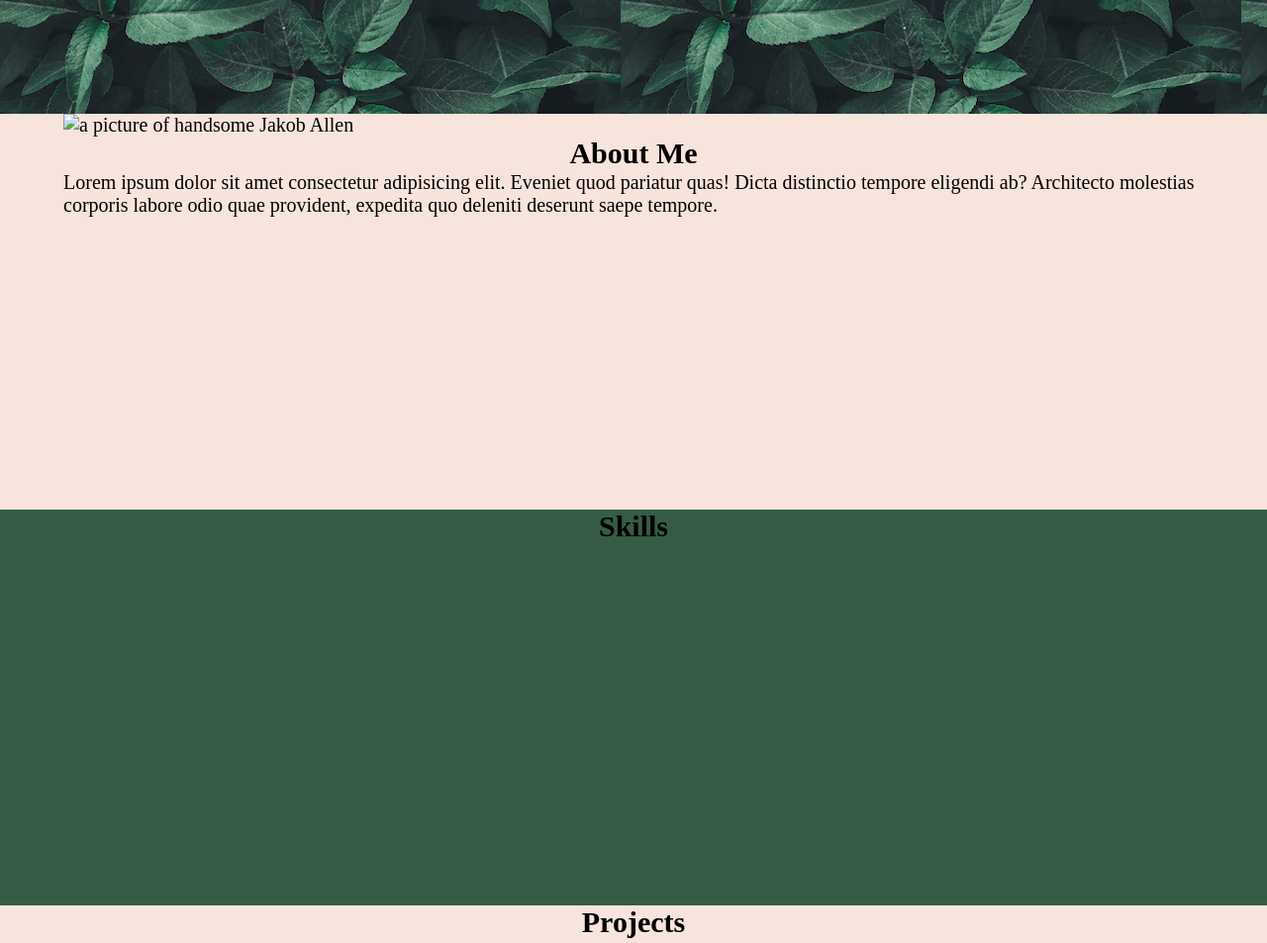
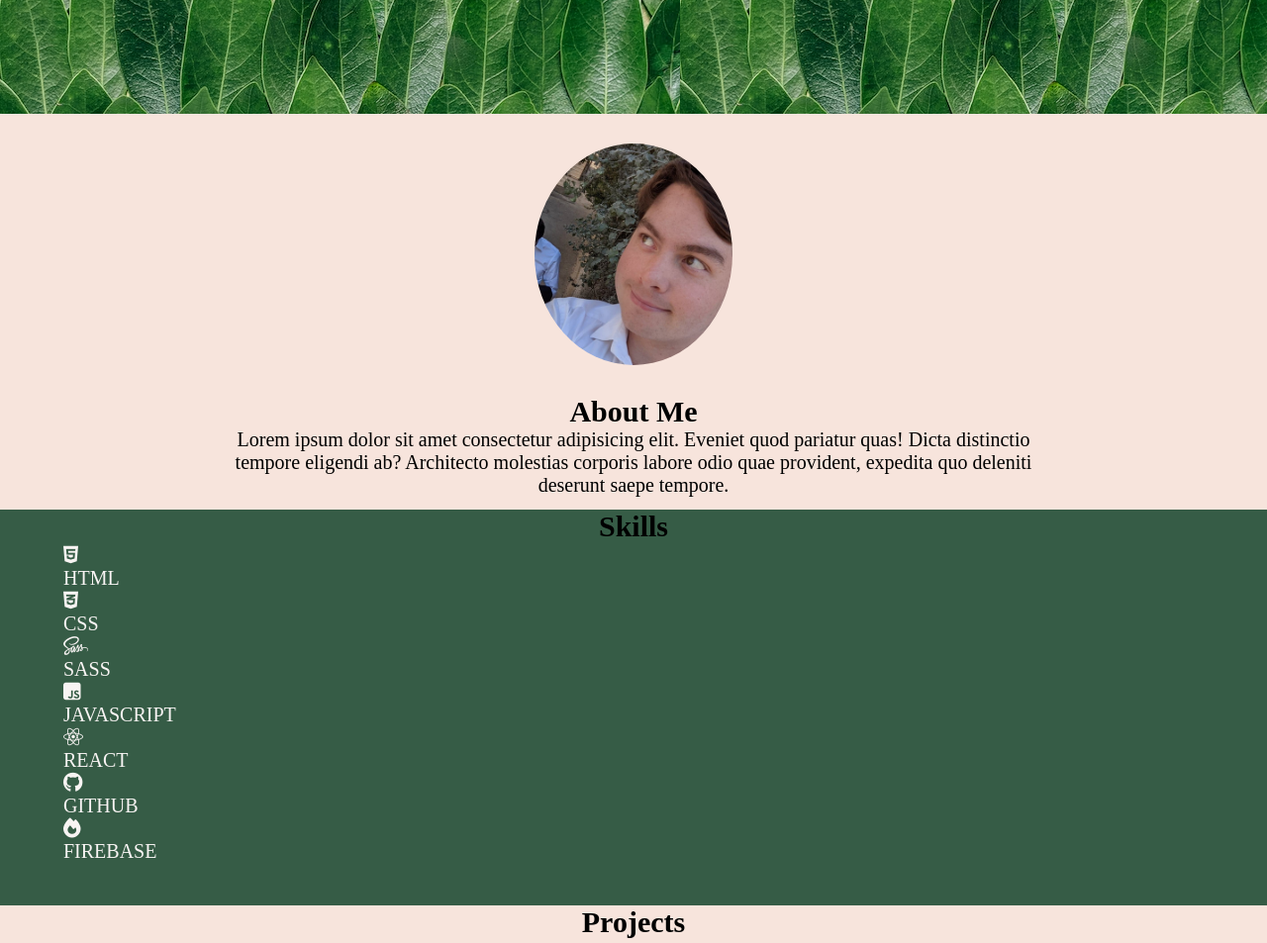
Before and after one commit to allenjakob/jakobAllenPortfolio, a plain HTML site: page index.html in a window 1280 px wide. Shown: the part 285-1238 px from the top of the page at 99% size. Drawn offline with Linux system fonts and the light colour scheme.

Commit message:
did a lot of work

```diff
--- a/index.html
+++ b/index.html
@@ -7,6 +7,7 @@
     <meta name="viewport" content="width=device-width, initial-scale=1.0">
     <link rel="stylesheet" href="styles/styles.css">
     <title>Jakob's Professional Portfolio</title>
+    <script src="https://kit.fontawesome.com/e0246ef5da.js" crossorigin="anonymous"></script>
 </head>
 
 <body>
@@ -35,7 +36,7 @@
         <div class="wrapper">
             <div class="aboutMeFlex">
                 <div class="aboutMeImg">
-                    <img src="" alt="a picture of handsome Jakob Allen">
+                    <img src="../assets/jakobPic.jpg" alt="a picture of handsome Jakob Allen">
                 </div>
                 <h2>About Me</h2>
                 <p>Lorem ipsum dolor sit amet consectetur adipisicing elit. Eveniet quod pariatur quas! Dicta distinctio tempore eligendi ab? Architecto molestias corporis labore odio quae provident, expedita quo deleniti deserunt saepe tempore.</p>
@@ -47,14 +48,40 @@
         <div class="wrapper">
             <div class="skillsFlexParent">
                 <h2>Skills</h2>
-                <div class="skillIconBox1">
-                    <!-- 4 icons go here -->
-                </div>
-                <div class="skillIconBox2">
-                    <!-- 3 icons go here -->
+                <div class="skillBoxContatiner">
+                    <div class="skillBox">
+                        <i class="fa-brands fa-html5"></i>
+                        <p>HTML</p>
+                    </div>
+                    <div class="skillBox">
+                        <i class="fa-brands fa-css3-alt"></i>
+                        <p>CSS</p>
+                    </div>
+                    <div class="skillBox">
+                        <i class="fa-brands fa-sass"></i>
+                        <p>SASS</p>
+                    </div>
+                    <div class="skillBox">
+                        <i class="fa-brands fa-square-js"></i>
+                        <p>JAVASCRIPT</p>
+                    </div>
+                    <div class="skillBox">
+                        <i class="fa-brands fa-react"></i>
+                        <p>REACT</p>
+                    </div>
+                    <div class="skillBox">
+                        <i class="fa-brands fa-github"></i>
+                        <p>GITHUB</p>
+                    </div>
+                    <div class="skillBox">
+                        <i class="fa-solid fa-fire"></i>
+                        <p>FIREBASE</p>
+                    </div>
+
+
                 </div>
             </div>
-        </div>
+        </div><!-- end wrapper -->
     </section>
 
     <body class="projectSection">
@@ -121,8 +148,13 @@
                 <h2>Contact</h2>
                 <div class="contactIconBox">
                     <!-- 4 icons go here -->
-
+                    <i class="fa-brands fa-linkedin"></i>
+                    <i class="fa-brands fa-github"></i>
+                    <i class="fa-brands fa-twitter"></i>
+                    <i class="fa-solid fa-envelope"></i>
                 </div>
+                <p>Lorem ipsum dolor sit amet, consectetur adipisicing elit. Facere inventore aliquam ab doloribus necessitatibus iure voluptates quae omnis pariatur atque! Ipsum quisquam numquam molestias ullam reprehenderit laborum provident beatae exercitationem!</p>
+                <button>Email Me</button>
             </div>
         </div>
     </section>
--- a/styles/sass/_about.scss
+++ b/styles/sass/_about.scss
@@ -1 +1,24 @@
 @use 'variables';
+
+#about{
+    height: 50vh;
+}
+
+.aboutMeFlex{
+    display: flex;
+    flex-direction: column;
+    align-items: center;
+    text-align: center;
+    p{
+        width: 70%;
+    }
+}
+
+.aboutMeImg{
+    width: 200px;
+    padding: 30px 0px;
+    img{
+        border-radius: 50%;
+
+    }
+}
--- a/styles/sass/_footer.scss
+++ b/styles/sass/_footer.scss
@@ -2,4 +2,6 @@
 
 #footer{
     background-color: variables.$darkGreen;
+    text-align: center;
+    color: variables.$white;
 }
--- a/styles/sass/_header.scss
+++ b/styles/sass/_header.scss
@@ -2,7 +2,7 @@
 
 header{
     height: 50vh;
-    background-image: url(../assets/leafyBackground.avif);
+    background-image: url(../assets/leafyBackground2.avif);
 }
 
 .mainHeaderFlex{
--- a/styles/sass/_projects.scss
+++ b/styles/sass/_projects.scss
@@ -2,11 +2,11 @@
 
 #projects{
     background-color: variables.$tan;
+    height: 100vh;
 }
 
 
 .projectSection{
-    height: 50vh;
     background-color: variables.$tan;
 
 }
--- a/styles/sass/_skills.scss
+++ b/styles/sass/_skills.scss
@@ -3,3 +3,15 @@
 #skills{
     background-color: variables.$darkGreen;
 }
+
+i{
+    color: variables.$white;
+}
+
+.skillBoxContainer{
+
+}
+
+.skillBox{
+    color: variables.$white;
+}
--- a/styles/sass/_typography.scss
+++ b/styles/sass/_typography.scss
@@ -1,9 +1,11 @@
+@use './variables';
+
 h1, h2, h3, p{
     margin: 0;
     padding: 0;
 }
 
 h1{
-    color: white;
+    color: lightgray;
     font-size: 3.5rem;
 }
```
Also changed, not shown: assets/leafyBackground2.avif (added), styles/styles.css.
